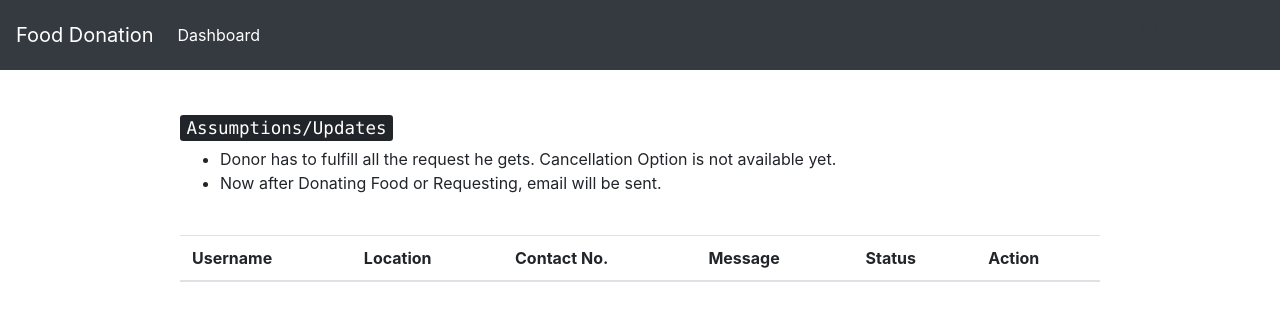
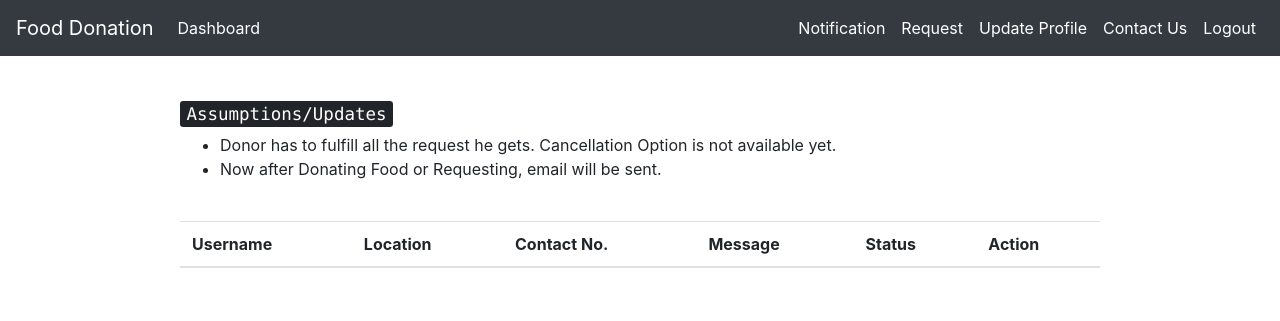
Before and after one commit to adityanav123/FoodDonation, a Django app: page /users/messages/ in a window 1280 px wide. Shown: the top 321 px of the page. Run offline with Django 3.2, Linux system fonts and the light colour scheme; the visitor is signed in with stand-in values (Sample User, id 1); lists and menus that the app fills with data are empty; some libraries are stand-ins or nearby versions.

Commit message:
Update notification.html

```diff
--- a/templates/notification.html
+++ b/templates/notification.html
@@ -3,16 +3,36 @@
 {% block title %} {{user.username}} | Messages {% endblock %}
 
 {% block navigation %}
-<div class = "row">
-	<div class = "col">
-		<a href="{% url 'homePage' %}" class="btn btn-outline-dark"><strong>Home</strong></a>
+<!-- <div class = "row"> -->
+	<!-- <div class = "col">
+		<a href="{% url 'homePage' %}" class="btn btn-outline-dark"><strong>Homehii</strong></a>
+	</div> -->
+	<div class = "nav-item active">
+		<a class="nav-link" href="{% url 'notification' %}" >Notification</a>
 	</div>
-	<div class = "col">
+
+	 <div class = "nav-item active">
+		  <a class="nav-link" href="{% url 'maps' %}" class="nav-link">
+			  {% if user.donor == True %}  Donate   {% else %}  Request
+			  {% endif %}
+		  </a>
+		</div>
+		<div class = "nav-item active">
+				<a href="{% url 'edit_profile' %}" class="nav-link"> Update Profile </a>
+		</div>
+		<div class = "nav-item active">
+			<a href = "{% url 'contact' %}" class = 'nav-link'> Contact Us </a>
+		</div>
+
+		<div class = "nav-item active">
+			<a href="{% url 'logout' %}" class="nav-link">Logout</a>
+		</div>
+	<!-- <div class = "col">
 		<form method = "get" action = "{% url 'edit_profile' %}">
 					<button type = "submit" class = "btn btn-outline-dark navbar-btn"> <strong> Update Profile </strong></button>
 		</form>
-	</div>
-</div>
+	</div> -->
+<!-- </div> -->
 {% endblock %}
 
 {% block content %}
```
